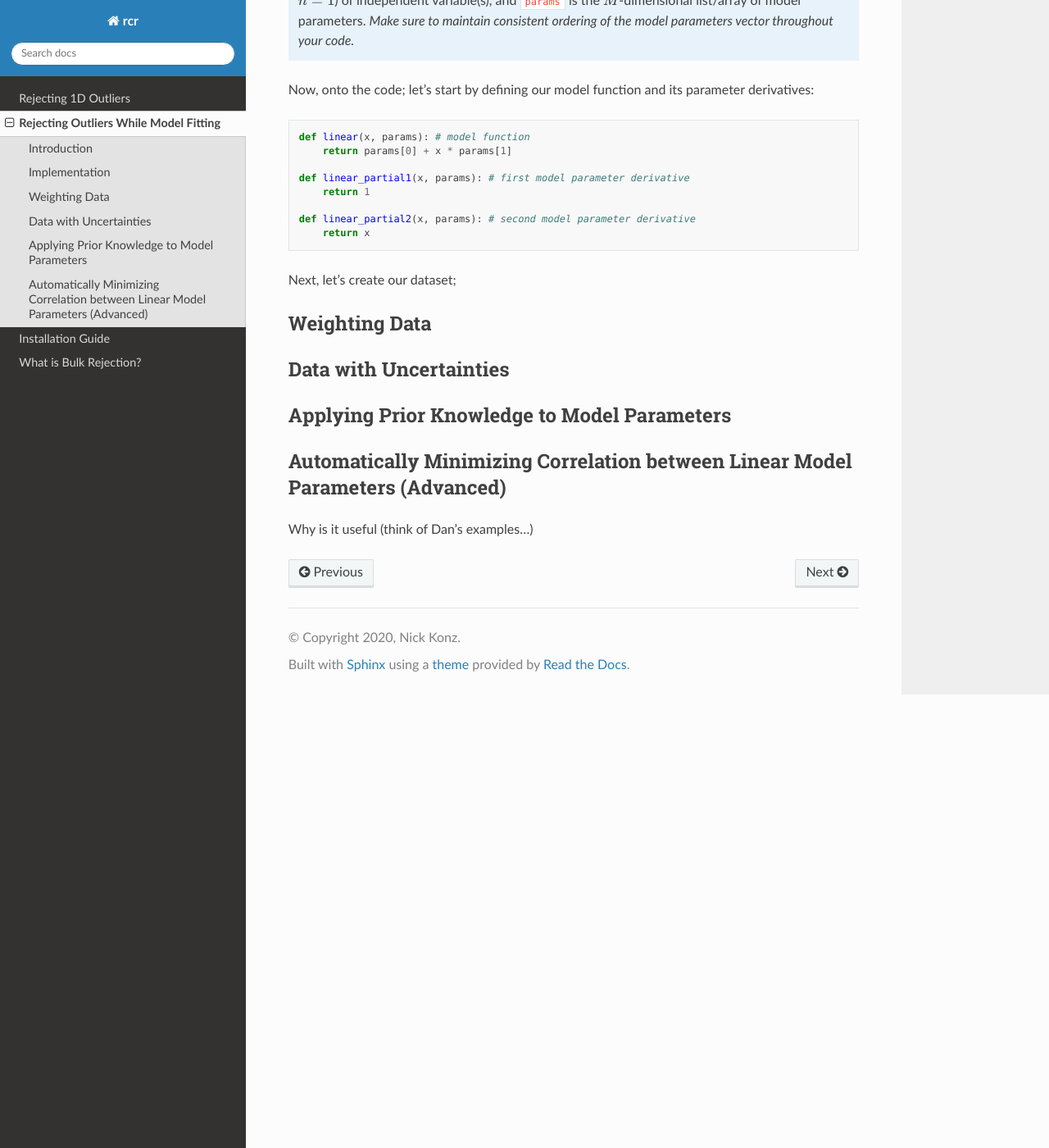
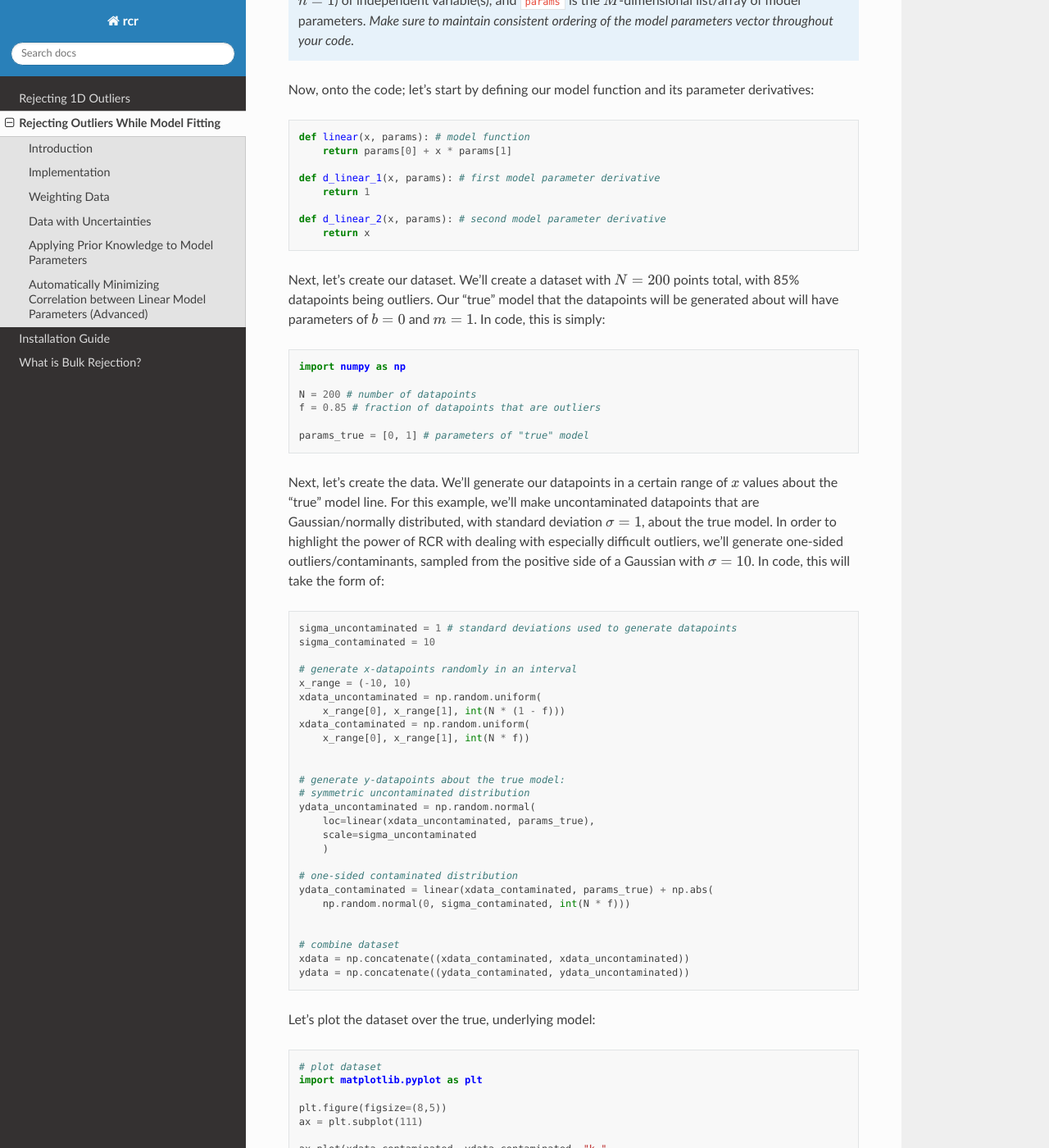
Before and after one commit to nickk124/robust-outlier-rejection, a Sphinx documentation site: the page built from docs/source/tutorials/functional.rst, in a window 1280 px wide and 1400 px high, scrolled down 1481 px. Shown: the whole window at 82% size. Built offline with Sphinx 7.4.7 and the Read the Docs theme 2.0.0, drawn with Linux system fonts in a browser that asks for light colours; some of the changed text lies outside the part shown.

Commit message:
Wrote functional RCR tutorial up to performing RCR step

```diff
--- a/docs/source/examples/functional/functional.py
+++ b/docs/source/examples/functional/functional.py
@@ -67,7 +67,6 @@
 ax.plot(x_model, linear(x_model, params_true),
     "b--", label="True model", alpha=0.5, lw=2)
 
-
 plt.xlim(-10, 10)
 plt.ylim(-15, 25)
 plt.xlabel("$x$")
@@ -81,7 +80,7 @@
 
 # initialize model and guess for model parameters
 
-guess = [0.1, 0.9]
+guess = [5, 1.5]
 
 model = rcr.FunctionalForm(linear,
     xdata,
--- a/docs/source/tutorials/functional.rst
+++ b/docs/source/tutorials/functional.rst
@@ -90,13 +90,130 @@
     def linear(x, params): # model function
         return params[0] + x * params[1]
 
-    def linear_partial1(x, params): # first model parameter derivative
+    def d_linear_1(x, params): # first model parameter derivative
         return 1
 
-    def linear_partial2(x, params): # second model parameter derivative
+    def d_linear_2(x, params): # second model parameter derivative
         return x
 
-Next, let's create our dataset;
+Next, let's create our dataset. We'll create a dataset with :math:`N=200` points
+total, with 85% datapoints being outliers. Our "true" model that the datapoints
+will be generated about will have parameters of :math:`b=0` and :math:`m=1`.
+In code, this is simply:
+
+.. code-block:: python
+
+    import numpy as np
+
+    N = 200 # number of datapoints
+    f = 0.85 # fraction of datapoints that are outliers
+
+    params_true = [0, 1] # parameters of "true" model
+
+Next, let's create the data. We'll generate our datapoints in a certain range
+of :math:`x` values about the "true" model line. For this example, we'll
+make uncontaminated datapoints that are Gaussian/normally distributed, with
+standard deviation :math:`\sigma=1`, about the true model. In order to highlight
+the power of RCR with dealing with especially difficult outliers, we'll generate
+one-sided outliers/contaminants, sampled from the positive side of a
+Gaussian with :math:`\sigma=10`. In code, this will take the form of:
+
+.. code-block:: python
+
+    sigma_uncontaminated = 1 # standard deviations used to generate datapoints
+    sigma_contaminated = 10
+
+    # generate x-datapoints randomly in an interval
+    x_range = (-10, 10)
+    xdata_uncontaminated = np.random.uniform(
+        x_range[0], x_range[1], int(N * (1 - f)))
+    xdata_contaminated = np.random.uniform(
+        x_range[0], x_range[1], int(N * f))
+
+
+    # generate y-datapoints about the true model:
+    # symmetric uncontaminated distribution
+    ydata_uncontaminated = np.random.normal(
+        loc=linear(xdata_uncontaminated, params_true),
+        scale=sigma_uncontaminated
+        )
+
+    # one-sided contaminated distribution
+    ydata_contaminated = linear(xdata_contaminated, params_true) + np.abs(
+        np.random.normal(0, sigma_contaminated, int(N * f)))
+
+
+    # combine dataset
+    xdata = np.concatenate((xdata_contaminated, xdata_uncontaminated))
+    ydata = np.concatenate((ydata_contaminated, ydata_uncontaminated))
+
+Let's plot the dataset over the true, underlying model:
+
+.. code-block:: python
+
+    # plot dataset
+    import matplotlib.pyplot as plt
+
+    plt.figure(figsize=(8,5))
+    ax = plt.subplot(111)
+
+    ax.plot(xdata_contaminated, ydata_contaminated, "k.",
+        label="Pre-RCR dataset", alpha=0.75, ms=4)
+    ax.plot(xdata_uncontaminated, ydata_uncontaminated, "k.",
+        alpha=0.75, ms=4)
+
+
+    # plot model
+    x_model = np.linspace(x_range[0], x_range[1], 1000)
+    ax.plot(x_model, linear(x_model, params_true),
+        "b--", label="True model", alpha=0.5, lw=2)
+
+    plt.xlim(-10, 10)
+    plt.ylim(-15, 25)
+    plt.xlabel("$x$")
+    plt.ylabel("$y$")
+
+    box = ax.get_position()
+    ax.set_position([box.x0, box.y0, box.width * 0.65, box.height])
+    ax.legend(loc='center left', bbox_to_anchor=(1, 0.5))
+
+    plt.show()
+
+Output:
+
+.. image::
+   ../_static/examples/functional/preRCR.*
+
+Clearly, these outliers are pretty nasty. This looks like a job for RCR. First,
+we  need to supply an initial guess
+for the model parameters, to give the fitting engine within RCR a starting place.
+Approaching this
+dataset with no knowledge of what is or isn't an outlier, it would be hard
+to tell what the true best fit should be; as such, we'll use an initial guess
+that naively should work with the data, but are pretty far off of the true values of
+:math:`b=0` and :math:`m=1`; let's try :math:`b=5` and :math:`m=1.5`:
+
+.. code-block:: python
+
+    guess = [5, 1.5]
+
+Next, we'll need to initialize the model, as an instance
+of the ``rcr.FunctionalForm`` class. The required arguments (in order)
+to construct an instance of this class are 1) the model function,
+2) the (:math:`n`-dimensional) :math:`x`-data, 3) the :math:`y`-data,
+4) a list of the model parameter derivative functions, in order and 5)
+the guess for the parameters. This is implemented as:
+
+.. code-block:: python
+
+    model = rcr.FunctionalForm(linear,
+        xdata,
+        ydata,
+        [d_linear_1, d_linear_2],
+        guess
+    )
+
+Now, we're finally ready to run RCR on the dataset/model. Following
 
 Weighting Data
 --------------
--- a/docs/source/tutorials/singlevalue.rst
+++ b/docs/source/tutorials/singlevalue.rst
@@ -84,11 +84,6 @@
    ax.legend(loc='center left', bbox_to_anchor=(1, 0.5))
 
    plt.show()
-
-Output:
-
-.. image::
-   ../_static/examples/singlevalue/singlevalue_preRCR.*
 
 Now, what do we do if we to estimate the :math:`\mu` and :math:`\sigma` of the underlying uncontaminated distribution?
 Without RCR, we get:
```
